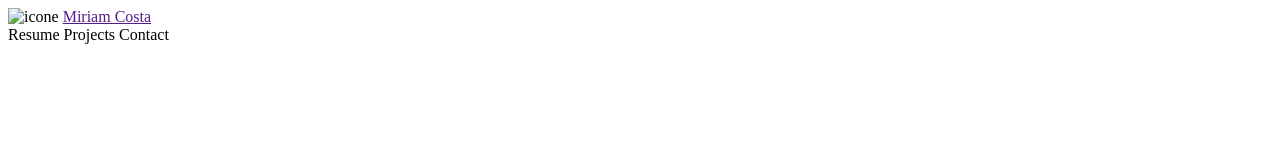
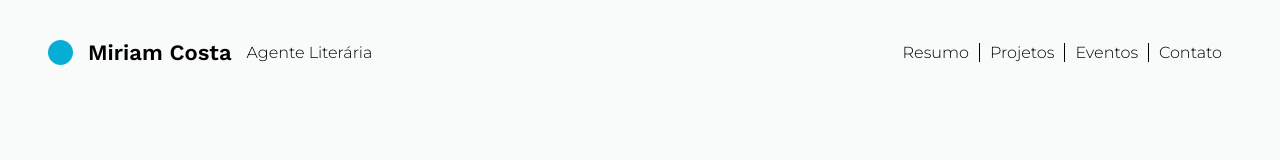
Before and after one commit to ferncosta/portfolio-mc, a plain HTML site: page index.html in a window 1280 px wide. Drawn offline with nearby package versions, Linux system fonts and the light colour scheme.

Commit message:
header implemented

```diff
--- a/index.html
+++ b/index.html
@@ -3,18 +3,21 @@
 <head>
     <meta charset="UTF-8">
     <meta name="viewport" content="width=device-width, initial-scale=1.0">
+    <link rel="stylesheet" href="style.css">
     <title>Miriam Costa</title>
 </head>
 <body>
-    <header>
-        <div>
-            <img src="" alt="icone">
-            <a href="">Miriam Costa</a>
+    <header class="header">
+        <div class="header__home">
+            <img class="header__home__icon" src="./assets/esfera.svg" alt="icon">
+            <a class="header__home__button" href="">Miriam Costa</a>
+            <span>Agente Literária</span>
         </div>
-        <nav>
-            <a>Resume</a>
-            <a>Projects</a>
-            <a>Contact</a>
+        <nav class="header__menu">
+            <a class="header__menu__links">Resumo</a>
+            <a class="header__menu__links">Projetos</a>
+            <a class="header__menu__links">Eventos</a>
+            <a class="header__menu__links">Contato</a>
         </nav>
     </header>
     <main>
--- a/style.css
+++ b/style.css
@@ -0,0 +1,54 @@
+
+@import url('https://fonts.googleapis.com/css2?family=Montserrat:wght@300&family=Work+Sans:wght@600&display=swap');
+
+:root{
+    --backgorund-color: rgb(249, 250, 250);
+    --font-color: #000000;
+
+    --main-font: 'Work Sans', sans-serif;
+    --secondary-font: 'Montserrat', sans-serif;
+}
+
+html{
+    background-color: var(--backgorund-color);
+    color: var(--font-color);
+    font-size: 16px;
+}
+
+.header{
+    font-family: var(--secondary-font);
+    display: flex;
+    justify-content: space-between;
+    margin: 40px;
+}
+
+.header__home{
+    display: flex;
+    align-items: center;
+}
+
+.header__home__icon{
+    width: 25px;
+}
+
+.header__home__button{
+    font-family: var(--main-font);
+    text-decoration: none;
+    color: var(--font-color);
+    font-size: 22px;
+    padding: 0 15px;
+}
+
+.header__menu{
+    display: flex;
+    align-items: center;
+}
+
+.header__menu__links:first-child{
+    border-left: none !important;
+}
+
+.header__menu__links{
+    padding: 0 10px;
+    border-left: 1px #000 solid;
+}
```
Also changed, not shown: assets/esfera.svg (added).
